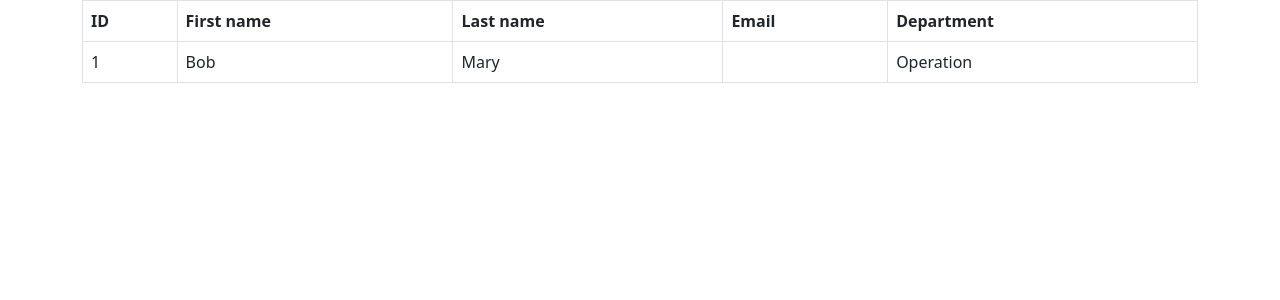
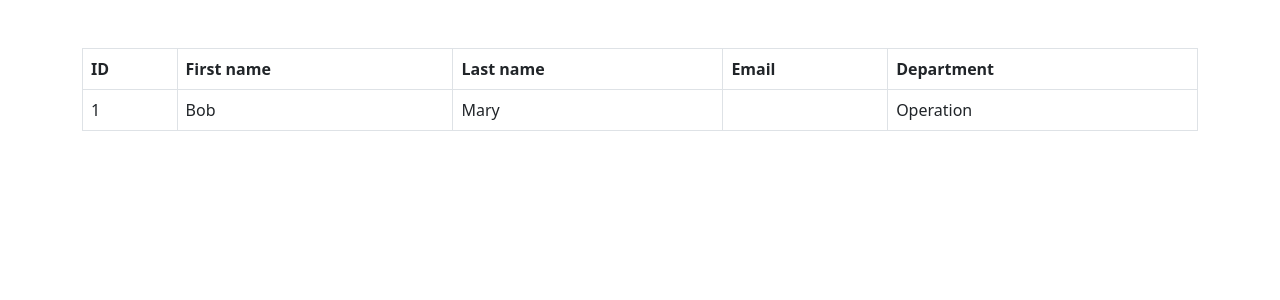
Before and after one commit to liberbell/py33-2, a Django app: page / in a window 1280 px wide. Shown: the top 300 px of the page. Run offline with Django 3.2, Linux system fonts and the light colour scheme; data comes from the database, SQL or seed files in the repository.

Commit message:
employeelist2

```diff
--- a/first/project02/employee/templates/employee/employee_list.html
+++ b/first/project02/employee/templates/employee/employee_list.html
@@ -1,7 +1,7 @@
 {% extends 'employee/base.html' %}
 
 {% block content %}
-<table class="table table-bordered">
+<table class="table table-bordered mt-5">
     <thead>
         <tr>
             <th>ID</th>
```
Also changed, not shown: first/project02/db.sqlite3.
